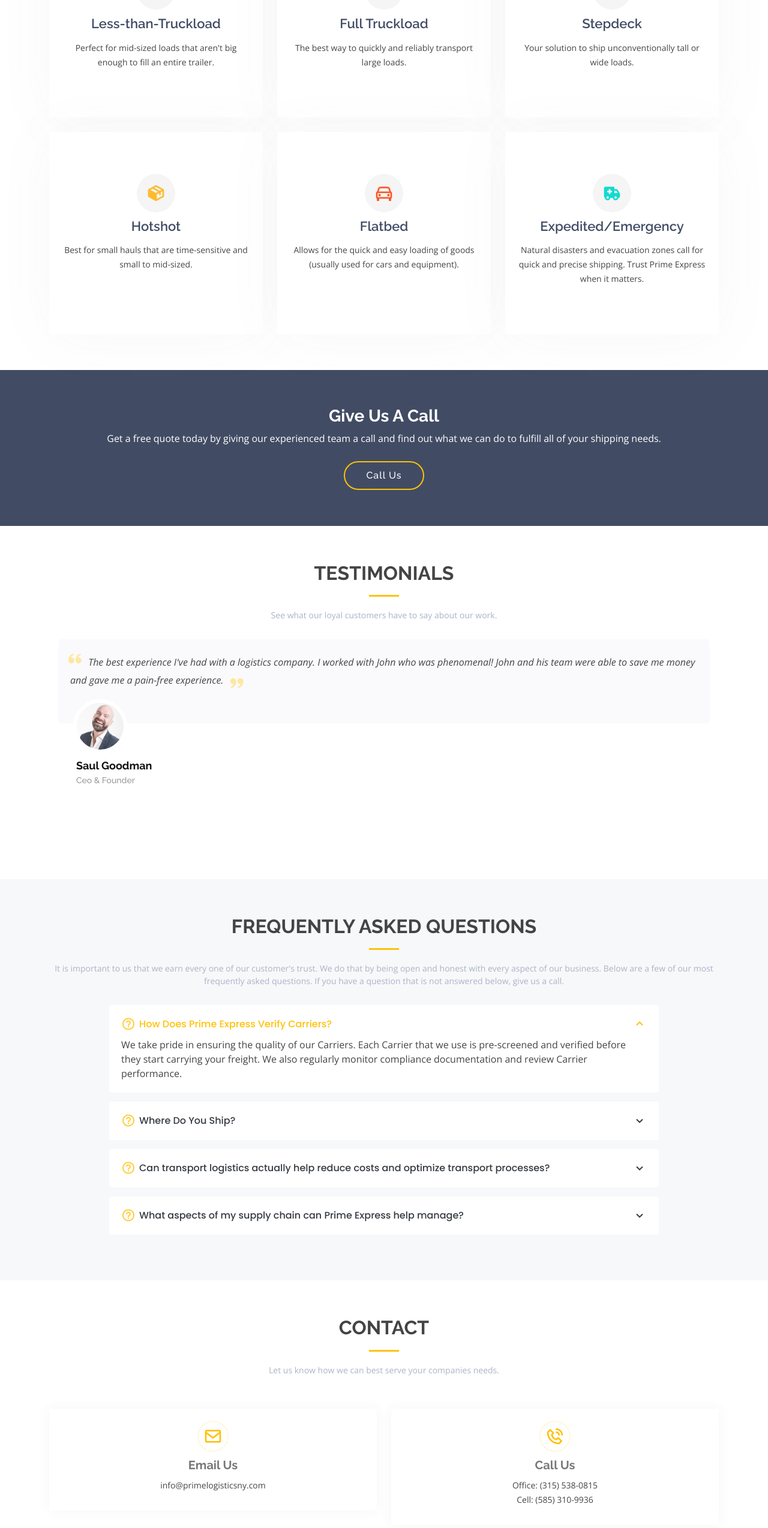
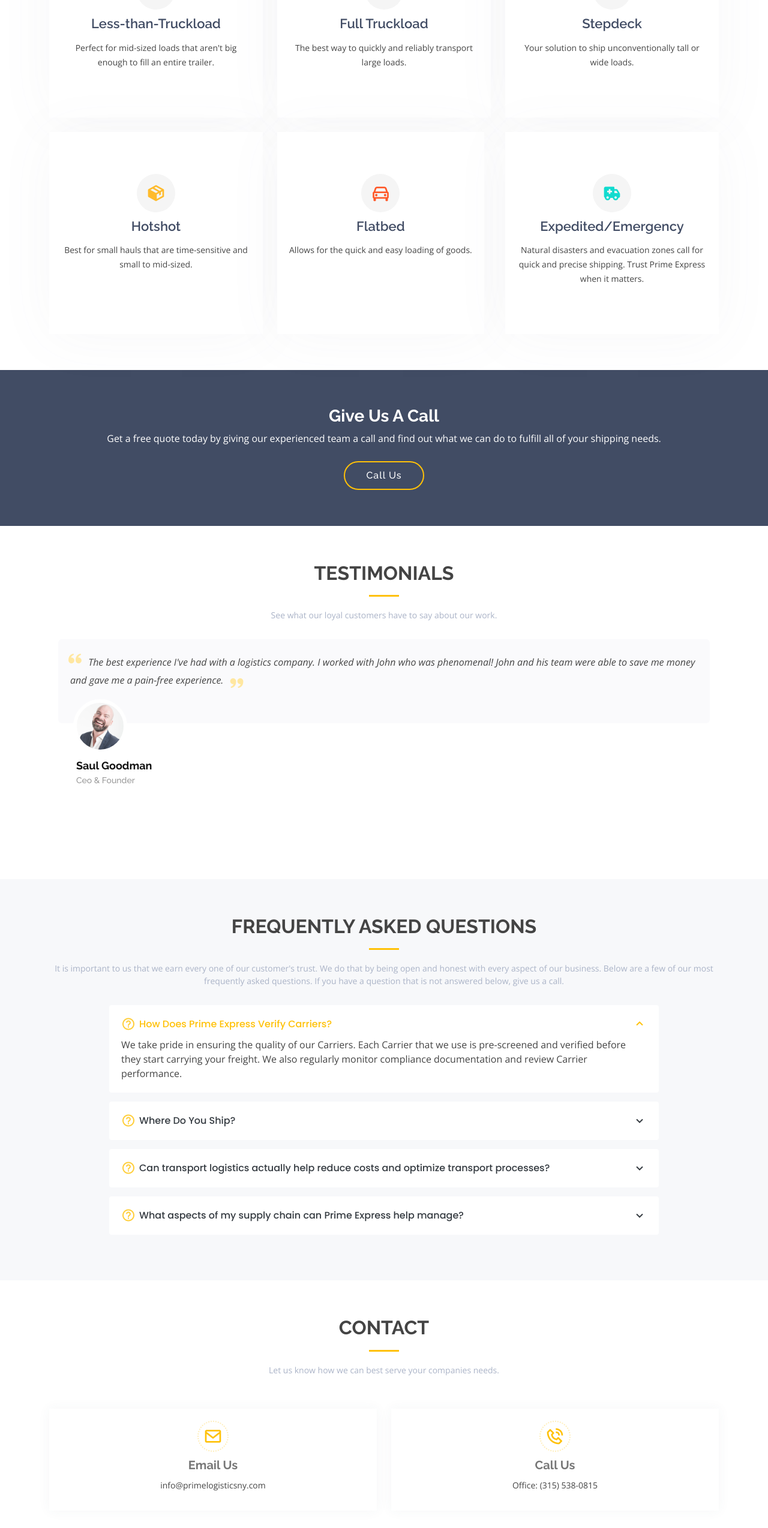
Before and after one commit to maxcpost/Prime-Express-Logistics, a plain HTML site: page index.html in a window 1280 px wide. Shown: the part 1453-4001 px from the top of the page at 60% size. Drawn offline with nearby package versions, Linux system fonts and the light colour scheme; a script that the page names is missing.

Commit message:
Update index.html

```diff
--- a/index.html
+++ b/index.html
@@ -151,7 +151,7 @@
                 <i class="bx bx-car"></i>
               </div>
               <h4><a href="">Flatbed</a></h4>
-              <p>Allows for the quick and easy loading of goods (usually used for cars and equipment).</p>
+              <p>Allows for the quick and easy loading of goods.</p>
             </div>
           </div>
 
@@ -340,7 +340,7 @@
                 <div class="info-box mt-4">
                   <i class="bx bx-phone-call"></i>
                   <h3>Call Us</h3>
-                  <p>Office: (315) 538-0815<br>Cell: (585) 310-9936</p>
+                  <p>Office: (315) 538-0815</p>
                 </div>
               </div>
             </div>
```
